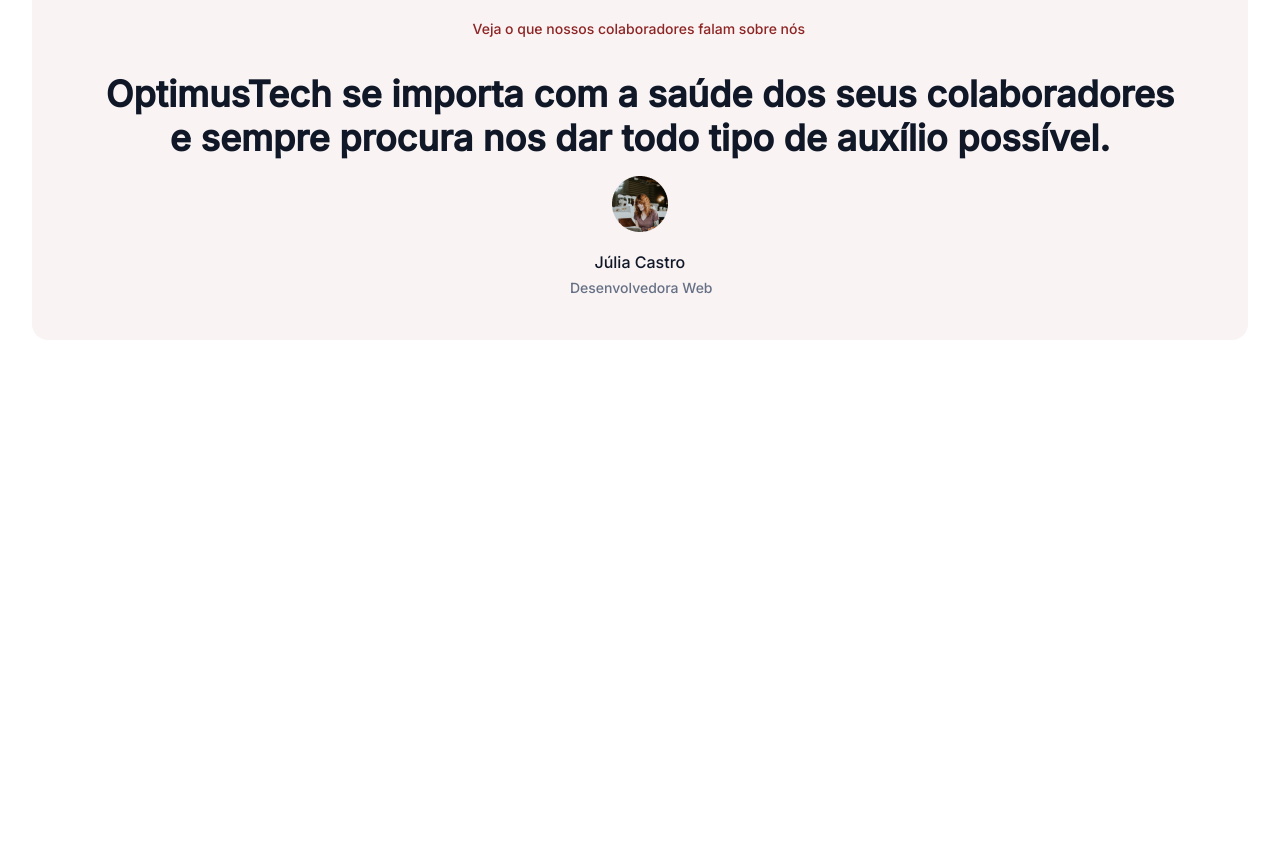
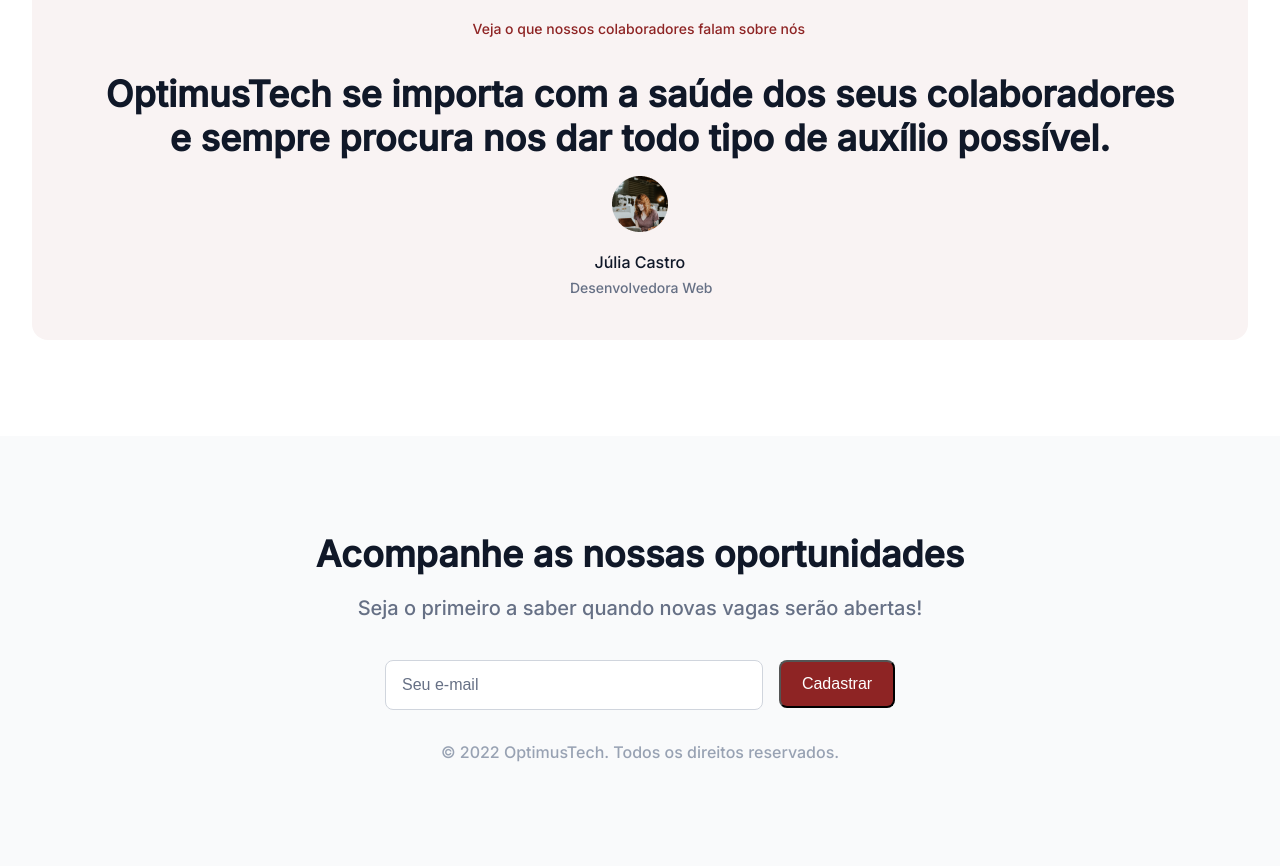
Before and after one commit to Edumorais08/7DaysOfCode, a plain HTML site: page index.html in a window 1280 px wide. Shown: the part 2676-3542 px from the top of the page. Before the commit the page ends 3016 px from the top, so only its background shows below. Drawn offline with Linux system fonts and the light colour scheme.

Commit message:
day 7 (last one)

```diff
--- a/index.html
+++ b/index.html
@@ -122,5 +122,15 @@
         <p class="depoimentos__profissao">Desenvolvedora Web</p>
     </section>
 
+    <footer class="rodape">
+        <h1 class="rodape__titulo">Acompanhe as nossas oportunidades</h1>
+        <p class="rodape__texto">Seja o primeiro a saber quando novas vagas serão abertas!</p>
+        <div class="input__container">
+            <input type="email" placeholder="Seu e-mail" class="rodape__input">
+            <button class="rodape__botao">Cadastrar</button>
+        </div>
+        <p class="rodape__copyright">© 2022 OptimusTech. Todos os direitos reservados.</p>
+    </footer>
+
 </body>
 </html>
--- a/styles.css
+++ b/styles.css
@@ -10,6 +10,7 @@
     --preto: #101828;
     --fonte-principal: 'Inter';
     --borda-vagas: #EAECF0;
+    --rodape: #F9FAFB;
 }
 
 body {
@@ -191,6 +192,7 @@ body {
     margin: 0 auto;
     position: relative;
     overflow: hidden;
+    margin-bottom: 96px;
 }
 
 .depoimentos__span {
@@ -235,3 +237,59 @@ body {
     left: 538px;
     position: absolute;
 }
+
+.rodape {
+    background-color: var(--rodape);
+    height: 430px;
+    width: 100%;
+    text-align: center;
+}
+
+.rodape__titulo {
+    font-size: 36px;
+    color: var(--preto);
+    padding-top: 96px;
+}
+
+.rodape__texto {
+    font-size: 20px;
+    color: var(--cinza);
+    padding-top: 20px;
+}
+
+.input__container {
+    justify-content: center;
+    padding-top: 40px;
+    display: flex;
+    gap: 16px;
+}
+
+.rodape__input {
+    border: 1px solid #D0D5DD;
+    border-radius: 8px;
+    width: 360px;
+    height: 48px;
+    color: var(--cinza);
+    font-size: 16px;
+    padding-left: 16px;
+}
+
+.rodape__input::placeholder {
+    color: var(--cinza);
+    font-size: 16px;
+}
+
+.rodape__botao {
+    background-color: var(--vermelho);
+    color: var(--branco-primario);
+    border-radius: 8px;
+    width: 116px;
+    height: 48px;
+    font-size: 16px;
+}
+
+.rodape__copyright {
+    color: #98A2B3;
+    padding-top: 32px;
+    padding-top: 32px;
+}
```
